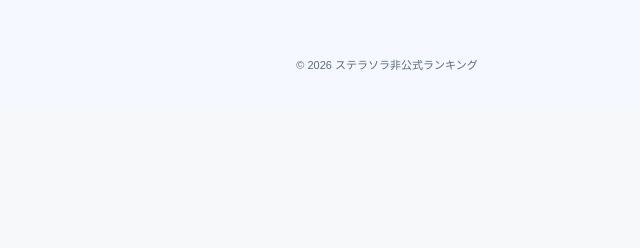
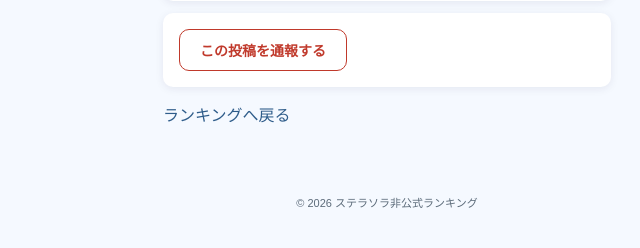
Before and after one commit to oto-nariko/stella_ranking, a Django app: page /post/1/ in a window 1280 px wide. Shown: the part 1550-1798 px from the top of the page, without its empty margins (253-893 px from the left). Before the commit the page ends 1620 px from the top, so only its background shows below. Run offline with Django 5.2, Linux system fonts and the light colour scheme; tables that the repository leaves empty hold one stand-in row (values such as "Sample post"); one stand-in notice (Sample message) is shown.

Commit message:
通報の実装

```diff
--- a/ranking/models.py
+++ b/ranking/models.py
@@ -207,3 +207,24 @@ class ScorePost(models.Model):
         verbose_name = "スコア投稿"
         verbose_name_plural = "スコア投稿"
         ordering = ["-posted_at"]  # 投稿日時が新しい順に並べる
+
+
+class Report(models.Model):
+    """
+    通報のモデル
+    """
+    user = models.ForeignKey(
+        CustomUser, on_delete=models.CASCADE, related_name="reports", verbose_name="通報者"
+    )
+    score_post = models.ForeignKey(
+        ScorePost, on_delete=models.CASCADE, related_name="reports", verbose_name="通報対象の投稿"
+    )
+    created_at = models.DateTimeField(auto_now_add=True, verbose_name="通報日時")
+
+    def __str__(self):
+        return f"{self.user} → {self.score_post}"
+
+    class Meta:
+        verbose_name = "通報"
+        verbose_name_plural = "通報"
+        unique_together = ["user", "score_post"]
--- a/ranking/static/ranking/css/style.css
+++ b/ranking/static/ranking/css/style.css
@@ -433,3 +433,36 @@ tbody tr:last-child td {
     border-radius: var(--radius);
     margin-bottom: 8px;
 }
+
+/* ==========================
+   通報ボタン
+========================== */
+.btn-report {
+    background-color: var(--color-white);
+    color: var(--color-danger);
+    border: 1px solid var(--color-danger);
+}
+
+/* ==========================
+   通知メッセージ
+========================== */
+.messages {
+    margin-bottom: 12px;
+}
+
+.messages p {
+    padding: 10px 14px;
+    border-radius: var(--radius);
+    font-size: 13px;
+    margin: 0 0 8px 0;
+}
+
+.message-success {
+    background-color: #E3F5E1;
+    color: #2E7D32;
+}
+
+.message-error {
+    background-color: #FBE3E1;
+    color: var(--color-danger);
+}
--- a/ranking/templates/ranking/base.html
+++ b/ranking/templates/ranking/base.html
@@ -23,10 +23,18 @@
     </nav>
 </header>
 
-    <main>
-        {% block content %}
-        {% endblock %}
-    </main>
+<main>
+    {% if messages %}
+    <div class="messages">
+        {% for message in messages %}
+        <p class="message-{{ message.tags }}">{{ message }}</p>
+        {% endfor %}
+    </div>
+    {% endif %}
+
+    {% block content %}
+    {% endblock %}
+</main>
 
     <footer>
         <p>&copy; 2026 ステラソラ非公式ランキング</p>
--- a/ranking/templates/ranking/score_post_detail.html
+++ b/ranking/templates/ranking/score_post_detail.html
@@ -50,5 +50,12 @@
     <img src="{{ post.damage_stats_screenshot_url }}" alt="ダメージ統計画面" style="max-width: 100%;">
 </div>
 
+<div class="panel">
+    <form method="post" action="{% url 'ranking:score_post_report' post.id %}">
+        {% csrf_token %}
+        <button type="submit" class="btn-report">この投稿を通報する</button>
+    </form>
+</div>
+
 <p><a href="{% url 'ranking:home' %}">ランキングへ戻る</a></p>
 {% endblock %}
--- a/ranking/urls.py
+++ b/ranking/urls.py
@@ -14,4 +14,5 @@ urlpatterns = [
     path("post/new/", views.ScorePostCreateView.as_view(), name="score_post_create"),
     path("mypage/", views.MyPageView.as_view(), name="mypage"),
     path("post/<int:pk>/delete/", views.ScorePostDeleteView.as_view(), name="score_post_delete"),
+    path("post/<int:pk>/report/", views.ReportCreateView.as_view(), name="score_post_report"),
 ]
--- a/ranking/views.py
+++ b/ranking/views.py
@@ -1,7 +1,7 @@
 from django.views.generic import TemplateView, DetailView, CreateView
-from django.urls import reverse_lazy
+from django.urls import reverse_lazy, reverse
 from .forms import SignUpForm, ScorePostForm
-from .models import Season, Boss, ScorePost, Character
+from .models import Season, Boss, ScorePost, Character, Report
 from django.contrib.auth.mixins import LoginRequiredMixin
 from django.views.generic import CreateView
 from django.contrib import messages
@@ -9,7 +9,8 @@ from django.shortcuts import redirect
 from django.views.generic import ListView, DeleteView
 from django.core.paginator import Paginator
 from django.conf import settings
-
+from django.http import HttpResponseRedirect
+from django.views import View
 
 class HomeView(TemplateView):
     template_name = "ranking/home.html"
@@ -146,3 +147,14 @@ class ScorePostDeleteView(LoginRequiredMixin, DeleteView):
 class LogoutConfirmView(LoginRequiredMixin, TemplateView):
     template_name = "ranking/logout_confirm.html"
     login_url = "ranking:login"
+
+
+class ReportCreateView(LoginRequiredMixin, View):
+    login_url = "ranking:login"
+
+    def post(self, request, pk):
+        score_post = ScorePost.objects.filter(pk=pk).first()
+        if score_post:
+            Report.objects.get_or_create(user=request.user, score_post=score_post)
+            messages.success(request, "通報しました。")
+        return HttpResponseRedirect(reverse("ranking:score_post_detail", kwargs={"pk": pk}))
```
Also changed, not shown: ranking/admin.py (+8 -1 lines), ranking/migrations/0008_report.py (added).
